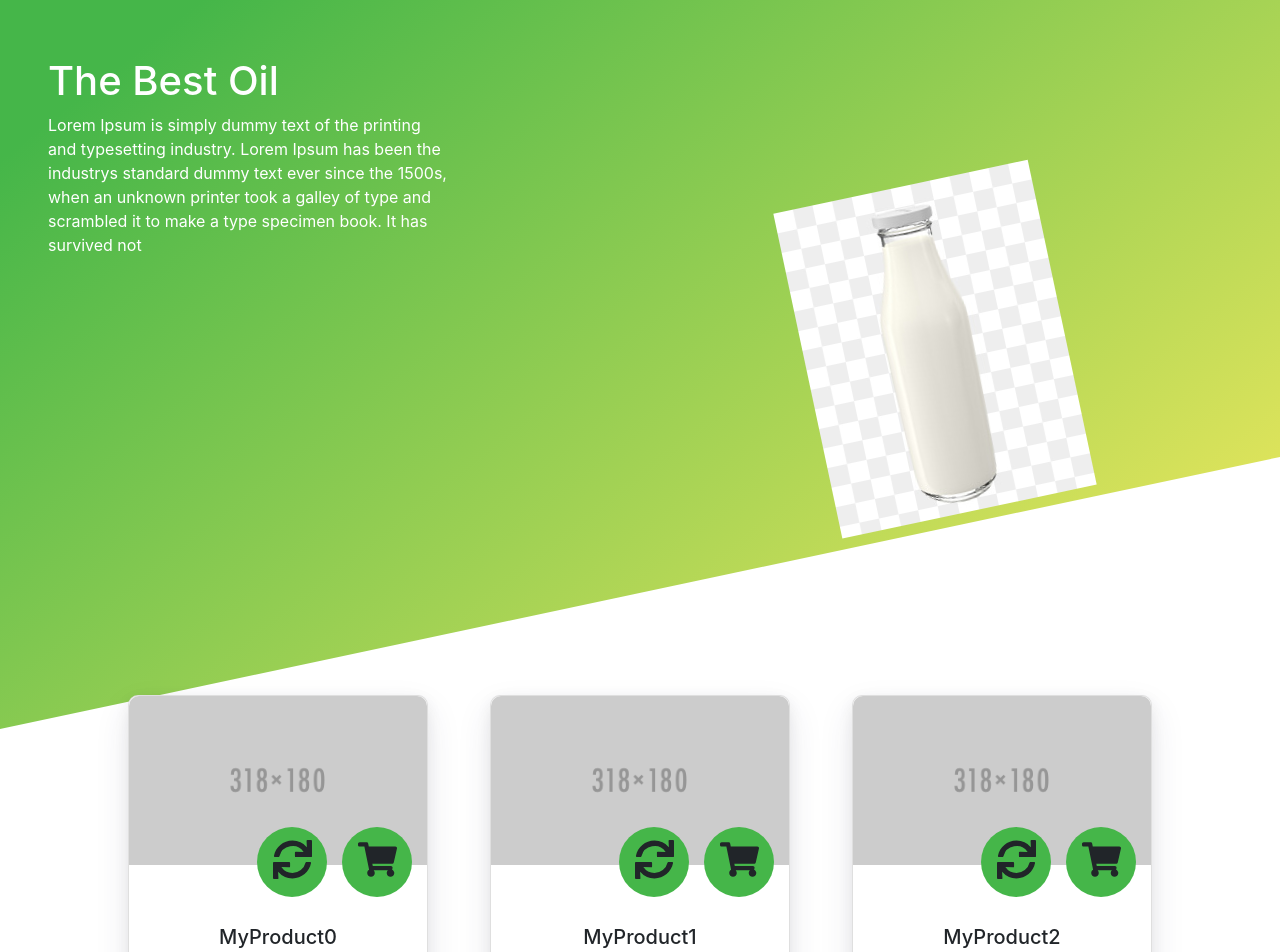
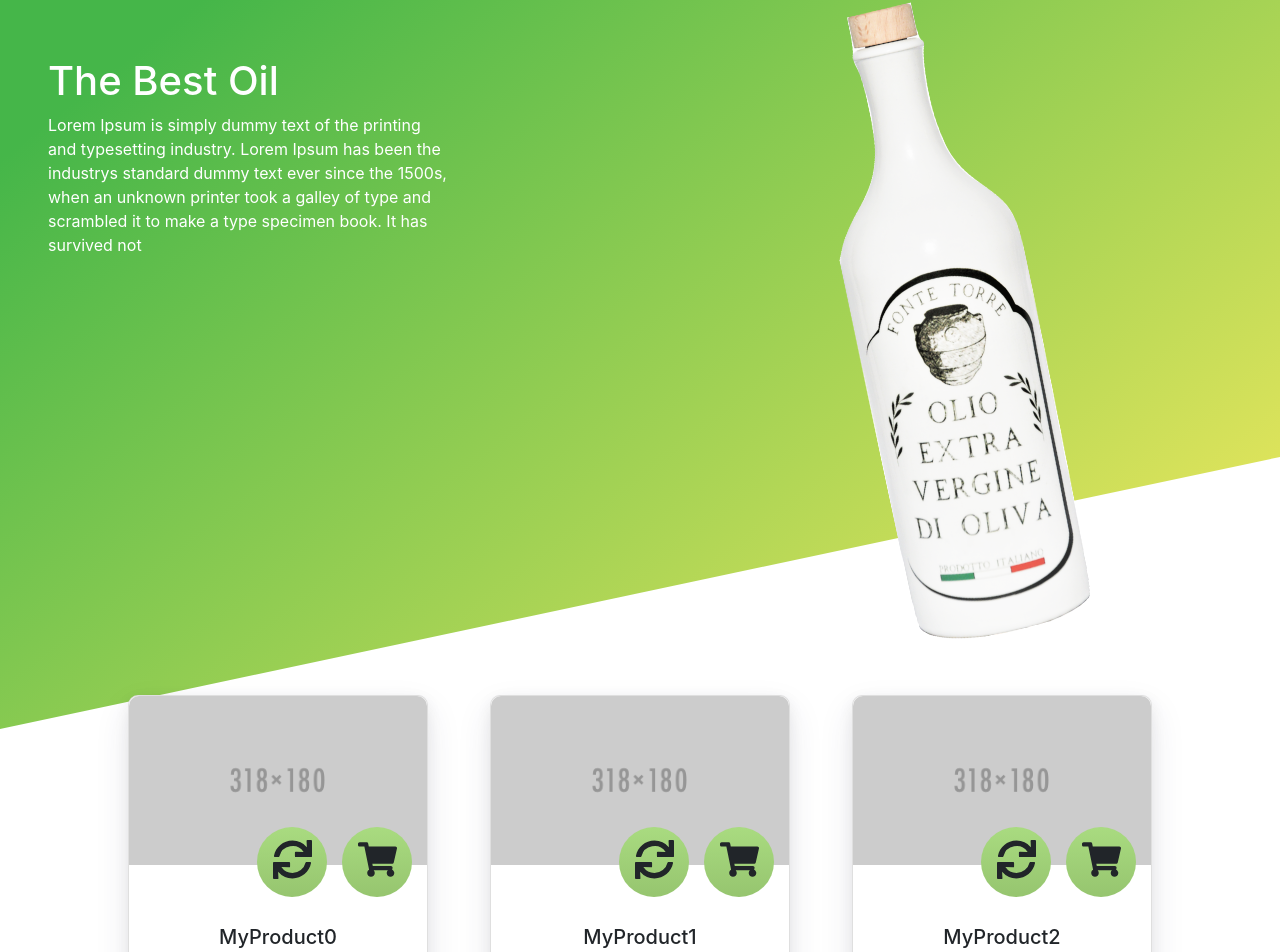
Before and after one commit to silvioBi/Fontetorre, a React (Create React App) app: page / in a window 1280 px wide. Shown: the part 71-1023 px from the top of the page. Built offline with nearby package versions, Linux system fonts and the light colour scheme.

Commit message:
Minor fixes and add image

```diff
--- a/src/components/app/App.css
+++ b/src/components/app/App.css
@@ -30,20 +30,20 @@
     display: flex;
     width: 1287px;
     left: 50%;
+    top: 0px !important;
     margin-left: -644px;
-    -webkit-transform: scale(.5) rotate(-12deg) translateX(50px);
-    transform: scale(.5) rotate(-12deg) translateX(50px);
+    -webkit-transform: scale(.9) rotate(-12deg) translateX(50px);
+    transform: scale(.9) rotate(-12deg) translateX(50px);
     -webkit-transform-origin: 50% 20%;
     transform-origin: 50% 20%;
 }
 
 #bottle-illustration #bottle {
-    width: 225px;
-    height: 467px;
     margin: 0 0 50px 176px;
 }
 
 #illustration-image {
+    height: 700px;
     z-index: 1;
 }
 
@@ -72,3 +72,7 @@
         height: 450px;
     }
 }
+
+a:hover {
+    color: darkgreen !important;
+}
--- a/src/components/app/App.js
+++ b/src/components/app/App.js
@@ -13,7 +13,7 @@ import testimonials from '../../config/testimonials';
 const AppIllustration = () => (
   <div id='bottle-illustration'>
     <div id="bottle">
-      <img id="illustration-image" alt="bottle" src={require("../../media/bottle.jpg")}></img>
+      <img id="illustration-image" alt="bottle" src={require("../../media/bottle.png")}></img>
     </div>
   </div>
 )
--- a/src/components/productsCards/products-cards.css
+++ b/src/components/productsCards/products-cards.css
@@ -1,5 +1,4 @@
-#products-cards {
-}
+#products-cards {}
 
 .card-img-top {
     border-top-left-radius: 10px !important;
@@ -17,13 +16,13 @@
     webkit-box-shadow: 0 15px 35px rgba(50, 50, 93, .1), 0 5px 15px rgba(0, 0, 0, .07);
     box-shadow: 0 15px 35px rgba(50, 50, 93, .1), 0 5px 15px rgba(0, 0, 0, .07);
     margin: 1em;
-    -webkit-transition: margin 0.3s ease-out;
-    -moz-transition: margin 0.3s ease-out;
-    -o-transition: margin 0.3s ease-out;
+    -webkit-transition: margin 0.1s ease-out;
+    -moz-transition: margin 0.1s ease-out;
+    -o-transition: margin 0.1s ease-out;
 }
 
 .product-card:hover {
-    margin-top: 5px;
+    margin-top: 12px;
 }
 
 .product-card-button {
@@ -32,12 +31,25 @@
     z-index: 2;
     width: 70px;
     height: 70px;
-    background-color: #45B649;
-    display: block;
+    background-color: #a9db80;
+    background-image: -webkit-gradient(linear, left top, left bottom, from(#a9db80), to(#96c56f));
+    background-image: -webkit-linear-gradient(top, #a9db80, #96c56f);
+    background-image: -moz-linear-gradient(top, #a9db80, #96c56f);
+    background-image: -ms-linear-gradient(top, #a9db80, #96c56f);
+    background-image: -o-linear-gradient(top, #a9db80, #96c56f);
     border-radius: 50%;
     position: absolute;
     font-size: 39px;
     color: #fff;
+}
+
+.product-card-button:hover {
+    background-color: #8ed058;
+    background-image: -webkit-gradient(linear, left top, left bottom, from(#8ed058), to(#7bb64b));
+    background-image: -webkit-linear-gradient(top, #8ed058, #7bb64b);
+    background-image: -moz-linear-gradient(top, #8ed058, #7bb64b);
+    background-image: -ms-linear-gradient(top, #8ed058, #7bb64b);
+    background-image: -o-linear-gradient(top, #8ed058, #7bb64b);
 }
 
 .buy {
```
Also changed, not shown: src/media/bottle.png, src/media/bottleOld.png (added).
